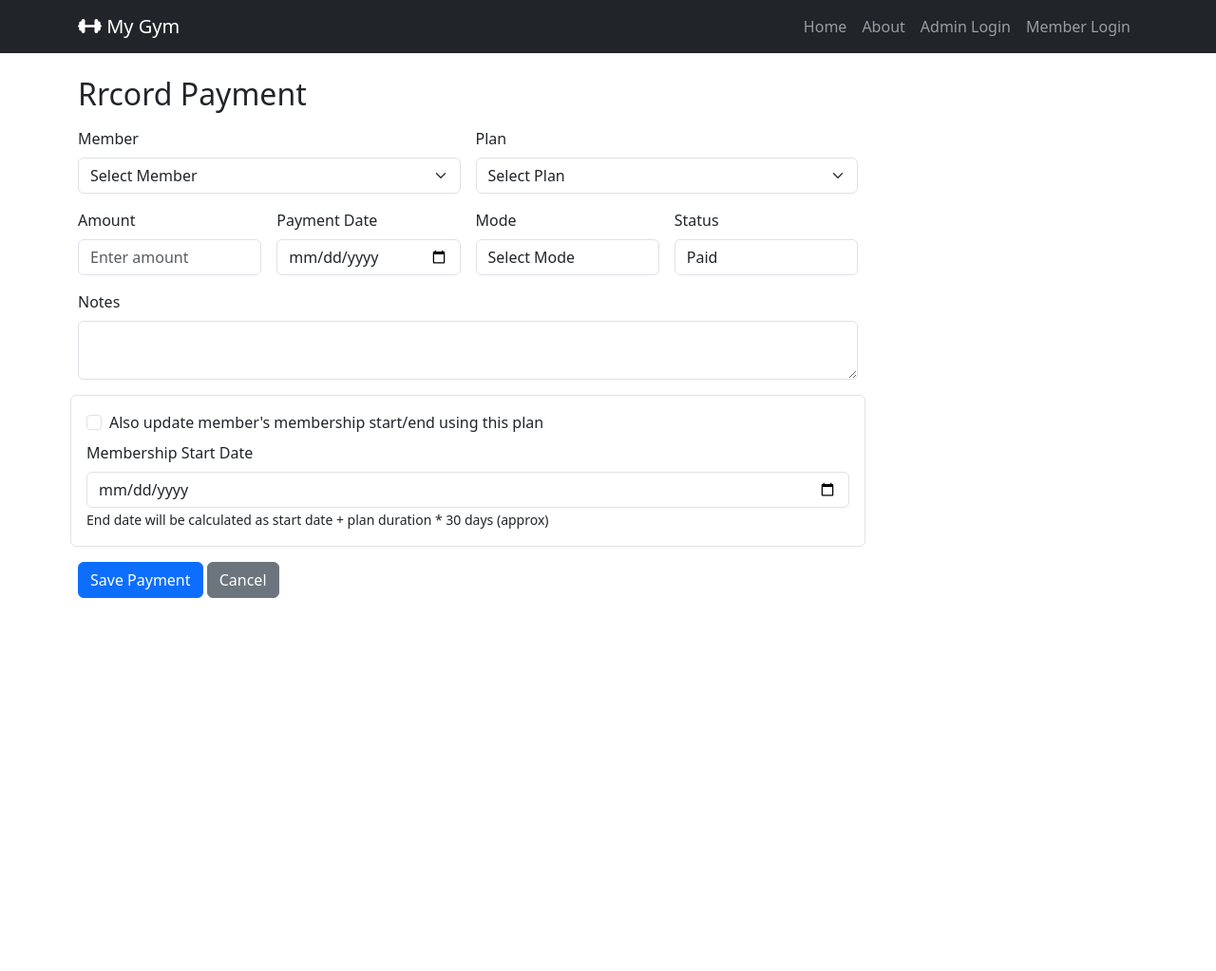
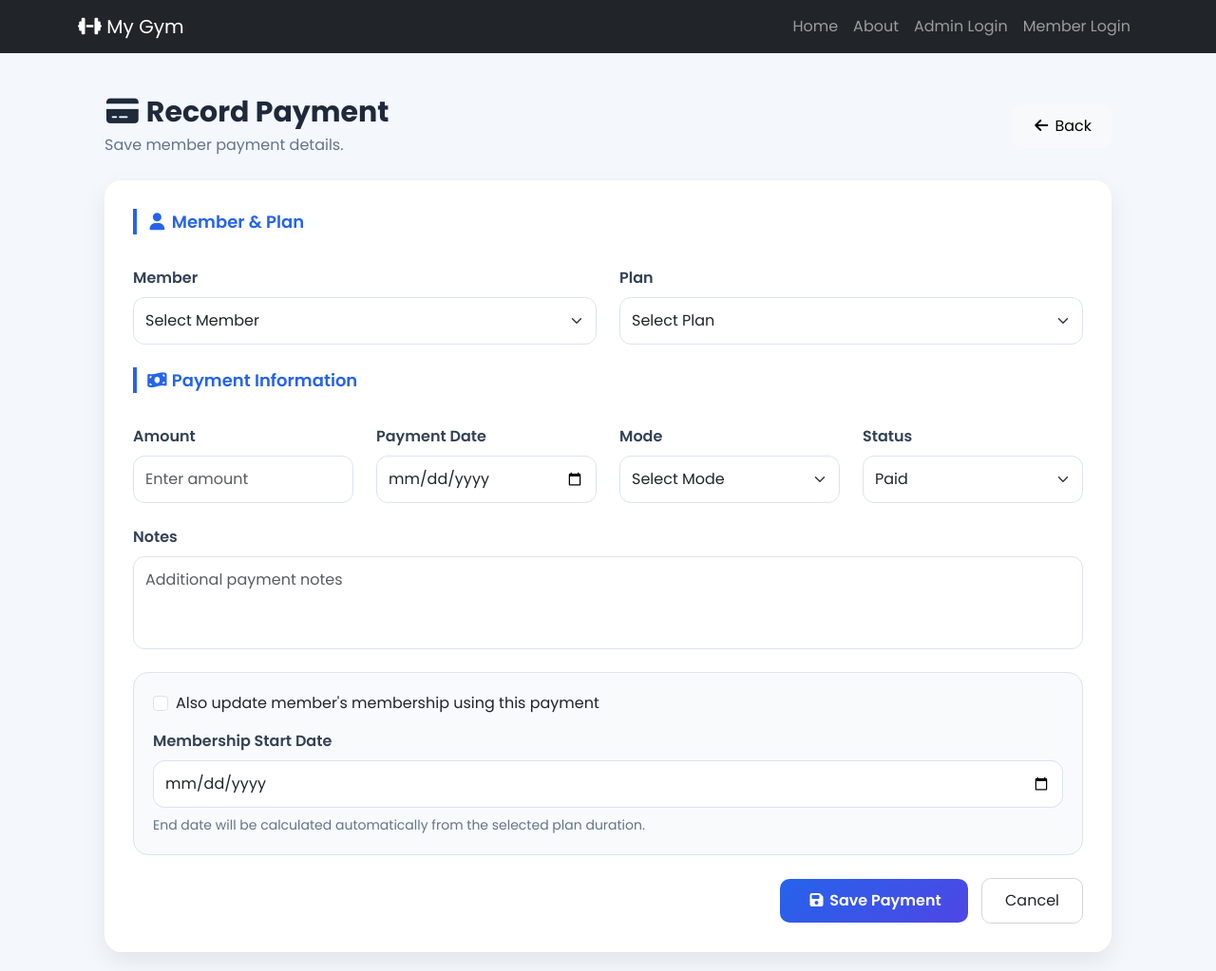
Before and after one commit to aaryan07thakur/GYM_Management_System_Django, a Django app: template gymapp/templates/admin_payment_form.html in a window 1280 px wide. Shown: the whole page at 95% size. Before the commit the page ends 630 px from the top, so only its background shows below. Run offline with Django 5.2, Linux system fonts and the light colour scheme; the template is opened without the code that fills it, so the values that code supplies are empty; some libraries are stand-ins or nearby versions.

Commit message:
designed admin_payment form and list pannel with css

```diff
--- a/gymapp/templates/admin_payment_form.html
+++ b/gymapp/templates/admin_payment_form.html
@@ -1,20 +1,42 @@
 {% extends 'base.html' %}
+{% load static %}
+
+{% block css %}
+<link rel="stylesheet" href="{% static 'css/admin_payment_form.css' %}">
+<link rel="stylesheet" href="https://cdnjs.cloudflare.com/ajax/libs/font-awesome/6.5.2/css/all.min.css">
+{% endblock %}
 
 {% block content %}
 
-<h2 class="mb-3">
-   Rrcord Payment
-</h2>
+<div class="payment-container">
 
-<form method="post" class="row g-3 w-75">
+    <div class="page-header">
+        <div>
+            <h2><i class="fa-solid fa-credit-card"></i> Record Payment</h2>
+            <p>Save member payment details.</p>
+        </div>
+
+        <a href="{% url 'admin_payments_list' %}" class="btn btn-light">
+            <i class="fa-solid fa-arrow-left"></i> Back
+        </a>
+    </div>
+
+    <div class="form-card">
+
+        <form method="post" class="row g-4">
             {% csrf_token %}
 
-    <!--  MEMBER -->
+            <div class="col-12">
+                <div class="section-title">
+                    <i class="fa-solid fa-user"></i>
+                    Member &amp; Plan
+                </div>
+            </div>
+
             <div class="col-md-6">
-        <label class="form-label"> Member </label>
+                <label class="form-label">Member</label>
                 <select name="member_id" class="form-select" required>
-            <option value=""> Select Member </option>
-
+                    <option value="">Select Member</option>
                     {% for member in members %}
                     <option value="{{ member.id }}"
                         {% if plan and member.id == plan.member.id %}selected{% endif %}>
@@ -24,95 +46,100 @@
                 </select>
             </div>
 
-    <!--  TITLE -->
             <div class="col-md-6">
-        <label class="form-label"> Plan </label>
-        <select name="plan_id" class="form-select" required >
-            <option value=""> Select Plan  </option>
+                <label class="form-label">Plan</label>
+                <select name="plan_id" class="form-select" required>
+                    <option value="">Select Plan</option>
                     {% for plan in plans %}
                     <option value="{{ plan.id }}">
                         {{ plan.name }}
                     </option>
                     {% endfor %}
                 </select>
-
             </div>
 
-<!-- Amount -->
-     <div class="col-md-3">
-        <label class="form-label"> Amount </label>
-       <input type="number" name="amount" class="form-control" required step="o.o1" placeholder="Enter amount"  >
+            <div class="col-12">
+                <div class="section-title">
+                    <i class="fa-solid fa-money-bill-wave"></i>
+                    Payment Information
+                </div>
             </div>
 
-
-    <!-- Payment Date  -->
             <div class="col-md-3">
-        <label class="form-label"> Payment Date </label>
-        <input type="date" name="payment_date" class="form-control" required >
+                <label class="form-label">Amount</label>
+                <input type="number" name="amount" class="form-control"
+                       step="0.01" required placeholder="Enter amount">
             </div>
 
-    <!-- Mode -->
+            <div class="col-md-3">
+                <label class="form-label">Payment Date</label>
+                <input type="date" name="payment_date"
+                       class="form-control" required>
+            </div>
 
             <div class="col-md-3">
-        <label class="form-label"> Mode </label>
-        <select name="mode" class="form-control" required >
-            <option value=""> Select Mode </option>
-            <option value="CASH"> Cash</option>
-            <option value="CARD"> Card </option>
-            <option value="ONLINE"> Online </option>
+                <label class="form-label">Mode</label>
+                <select name="mode" class="form-select" required>
+                    <option value="">Select Mode</option>
+                    <option value="CASH">Cash</option>
+                    <option value="CARD">Card</option>
+                    <option value="ONLINE">Online</option>
                 </select>
             </div>
 
-<!-- status -->
             <div class="col-md-3">
-        <label class="form-label"> Status </label>
-        <select name="status" class="form-control" required >
-            <option value="PAID"> Paid </option>
-            <option value="PENDING"> Pending</option>
-
+                <label class="form-label">Status</label>
+                <select name="status" class="form-select" required>
+                    <option value="PAID">Paid</option>
+                    <option value="PENDING">Pending</option>
                 </select>
             </div>
 
-
-    <!--  DESCRIPTION -->
-    <div class="col-md-12">
-        <label class="form-label"> Notes </label>
-        <textarea name="notes"
-                  class="form-control" required
-                  rows="2"
-                  placeholder="Enter any additional notes"> </textarea>
+            <div class="col-12">
+                <label class="form-label">Notes</label>
+                <textarea name="notes" rows="3"
+                          class="form-control"
+                          placeholder="Additional payment notes"></textarea>
             </div>
 
-    <div class="col-md-12 border rounded p-3 ">
-        <div class="form-check">
-            <input type="checkbox" class="form-check-input" name="set_membership" id="set_membership" >
-            <label for="set_membership" class="form-check-label" >
-                Also update member's membership start/end using this plan
+            <div class="col-12">
+                <div class="membership-box">
+
+                    <div class="form-check mb-3">
+                        <input class="form-check-input" type="checkbox"
+                               name="set_membership" id="set_membership">
+                        <label class="form-check-label" for="set_membership">
+                            Also update member's membership using this payment
                         </label>
+                    </div>
+
+                    <label class="form-label">Membership Start Date</label>
+                    <input type="date" name="membership_start"
+                           class="form-control">
+
+                    <small>
+                        End date will be calculated automatically from the selected plan duration.
+                    </small>
 
                 </div>
-
-        <div class="mt-2">
-            <label class="form-label" > Membership Start Date </label>
-            <input type="date" name="membership_start" class="form-control">
-            <small>End date will be calculated as start date + plan duration * 30 days (approx) </small>
             </div>
 
-
-    </div>
-
-
-    <!-- BUTTON -->
-    <div class="col-md-12">
-        <button type="submit" class="btn btn-primary">
+            <div class="col-12 text-end">
+                <button class="btn save-btn">
+                    <i class="fa-solid fa-floppy-disk"></i>
                     Save Payment
                 </button>
 
-        <a href="{% url 'admin_payments_list' %}" class="btn btn-secondary">
+                <a href="{% url 'admin_payments_list' %}"
+                   class="btn cancel-btn">
                     Cancel
                 </a>
             </div>
 
         </form>
 
+    </div>
+
+</div>
+
 {% endblock %}
--- /dev/null
+++ b/static/css/admin_payment_form.css
@@ -0,0 +1,133 @@
+@import url('https://fonts.googleapis.com/css2?family=Poppins:wght@400;500;600;700&display=swap');
+
+*{font-family:Poppins,sans-serif}
+body{background:#f4f7fc}
+
+.payment-container{
+max-width:1100px;
+margin:auto;
+padding:20px;
+}
+
+.page-header{
+display:flex;
+justify-content:space-between;
+align-items:center;
+margin-bottom:25px;
+flex-wrap:wrap;
+gap:15px;
+}
+
+.page-header h2{
+margin:0;
+font-size:30px;
+font-weight:700;
+color:#1e293b;
+}
+
+.page-header p{
+margin:5px 0 0;
+color:#64748b;
+}
+
+.form-card{
+background:#fff;
+padding:30px;
+border-radius:18px;
+box-shadow:0 10px 25px rgba(0,0,0,.08);
+}
+
+.section-title{
+font-size:18px;
+font-weight:600;
+color:#2563eb;
+border-left:4px solid #2563eb;
+padding-left:10px;
+margin-bottom:10px;
+}
+
+.form-label{
+font-weight:600;
+color:#334155;
+}
+
+.form-control,
+.form-select{
+padding:12px;
+border:1px solid #dbe3ef;
+border-radius:12px;
+}
+
+.form-control:focus,
+.form-select:focus{
+border-color:#2563eb;
+box-shadow:0 0 0 .15rem rgba(37,99,235,.15);
+}
+
+textarea{resize:none}
+
+.membership-box{
+background:#f8fafc;
+border:1px solid #dbe3ef;
+border-radius:16px;
+padding:20px;
+}
+
+.membership-box small{
+display:block;
+margin-top:8px;
+color:#64748b;
+}
+
+.save-btn{
+background:linear-gradient(135deg,#2563eb,#4f46e5);
+color:#fff;
+border:none;
+padding:11px 28px;
+border-radius:10px;
+font-weight:600;
+}
+
+.save-btn:hover{
+color:#fff;
+transform:translateY(-2px);
+}
+
+.cancel-btn{
+margin-left:10px;
+padding:11px 24px;
+border-radius:10px;
+border:1px solid #d1d5db;
+}
+
+.cancel-btn:hover{
+background:#f8fafc;
+}
+
+.btn-light{
+padding:10px 20px;
+border-radius:10px;
+}
+
+@media(max-width:768px){
+
+.page-header{
+flex-direction:column;
+align-items:flex-start;
+}
+
+.form-card{
+padding:20px;
+}
+
+.page-header h2{
+font-size:24px;
+}
+
+.save-btn,
+.cancel-btn{
+width:100%;
+margin:5px 0;
+}
+
+}
```
Also changed, not shown: gymapp/templates/admin_payments_list.html (+188 -40 lines), static/css/admin_payment_list.css (added, +146 -0 lines). Lines whose indentation alone changed are shown as unchanged.
